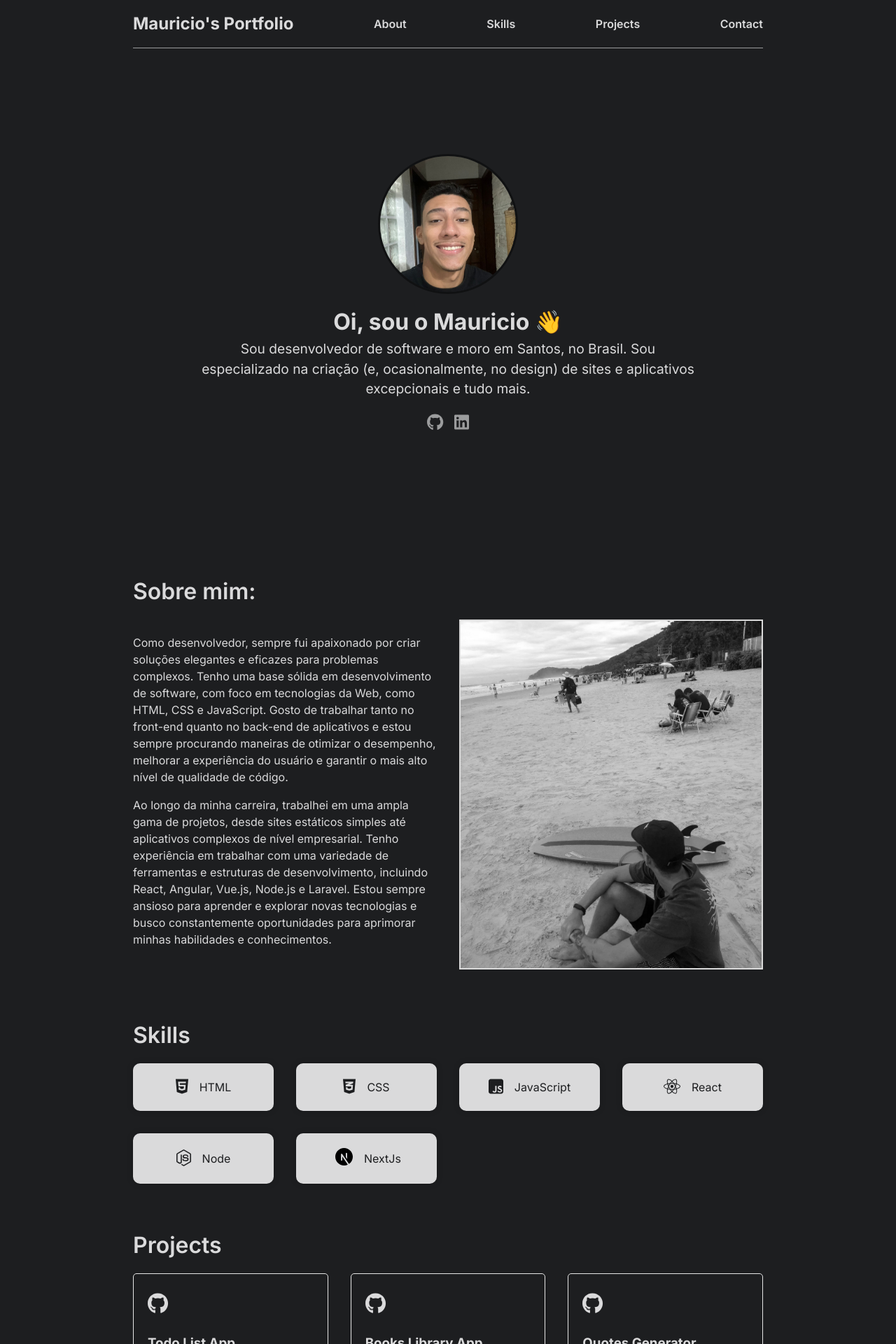
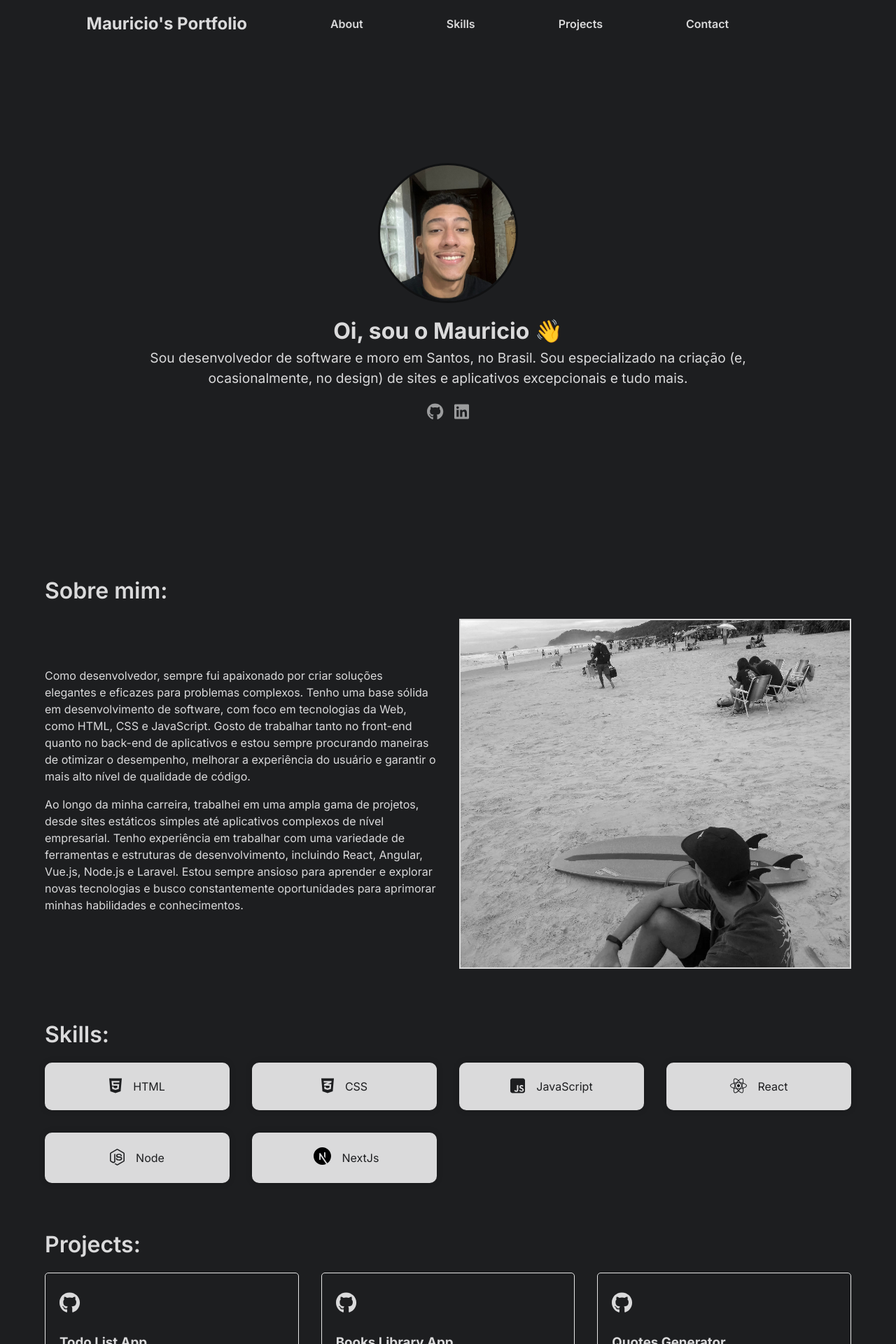
Before and after one commit to Mauricio-Chiapetta/my-portfolio, a Next.js app: page / in a window 1280 px wide. Shown: the top 1920 px of the page at 70% size. Built offline with nearby package versions, Linux system fonts and the light colour scheme.

Commit message:
mudanças de %

```diff
--- a/src/app/components/Projects.jsx
+++ b/src/app/components/Projects.jsx
@@ -7,7 +7,7 @@ import { FontAwesomeIcon } from "@fortawesome/react-fontawesome";
 const Projects = () => {
     return (
         <div id ="Projects" className="projects-container">
-            <h2>Projects</h2>
+            <h2>Projects:</h2>
             <div className="projects-grid">
                 {projectData && projectData.map((project) => (
                     <div className="project-card" key={project.id}>
--- a/src/app/components/Skills.jsx
+++ b/src/app/components/Skills.jsx
@@ -11,7 +11,7 @@ import "@fortawesome/fontawesome-svg-core/styles.css";
 const Skills = () => {
   return (
     <div id="Skills" className="skills-container">
-      <h2>Skills</h2>
+      <h2>Skills:</h2>
       <div className="grid-skills">
         <div className="skill-card html">
           <i>
--- a/src/app/components/navbar.jsx
+++ b/src/app/components/navbar.jsx
@@ -21,7 +21,7 @@ const Navbar = () => {
           Contact
         </a>
       </div>
-      <hr className="hr-line-navbar" />
+      {/* <hr className="hr-line-navbar" /> */}
       {/* coloquei um <hr/> aqui! */}
     </>
   );
--- a/src/app/globals.css
+++ b/src/app/globals.css
@@ -4,7 +4,7 @@
   box-sizing: border-box;
 }
 
-html{
+html {
   scroll-behavior: smooth;
 }
 
@@ -14,7 +14,7 @@ body {
   line-height: 1.5;
   background-color: #1d1e20;
   color: #dadadb;
-  width: 900px;
+  width: 90%;
   margin: 0 auto;
   padding: 0 0;
 }
@@ -44,10 +44,11 @@ li {
 /* Navbar */
 .nav-container {
   display: flex;
-  justify-content: space-between;
+  justify-content: space-around;
   align-items: center;
   padding: 1rem 0;
-  background-color: #1d1e20;
+  width: 90%;
+
 }
 
 .nav-container .logo {
@@ -62,7 +63,6 @@ li {
   transition: all 0.3s ease-in-out;
   cursor: pointer;
   display: inline-block;
-
 }
 
 /* efeito da line embaixo do "link" */
@@ -79,7 +79,7 @@ li {
   width: 100%;
   transition: width 0.3s;
 }
-
+/*  */
 .hr-line-navbar {
   width: 100%;
 }
@@ -89,7 +89,7 @@ hr {
   border: none;
   background-color: #9b9c9d;
   height: 1px;
-  width: 80%;
+  width: 90%;
   margin: 0 auto;
 }
 
```
